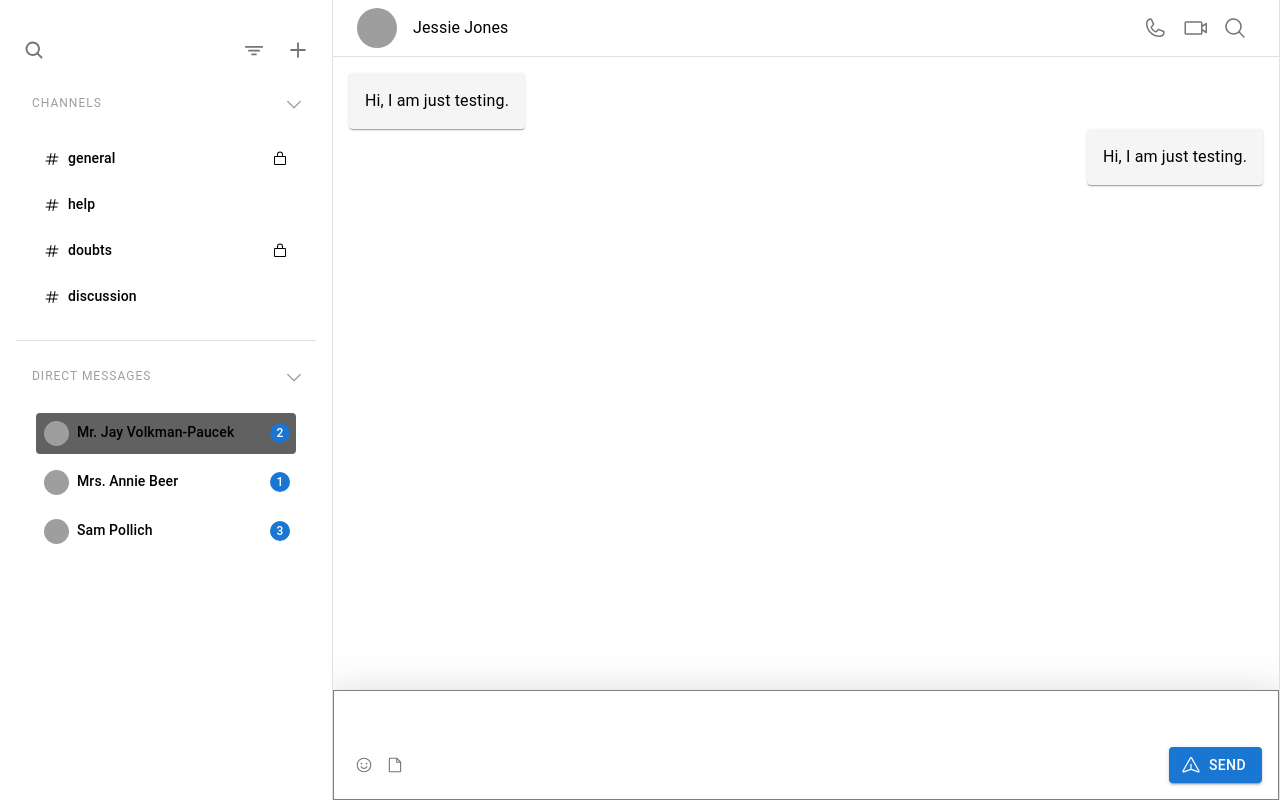
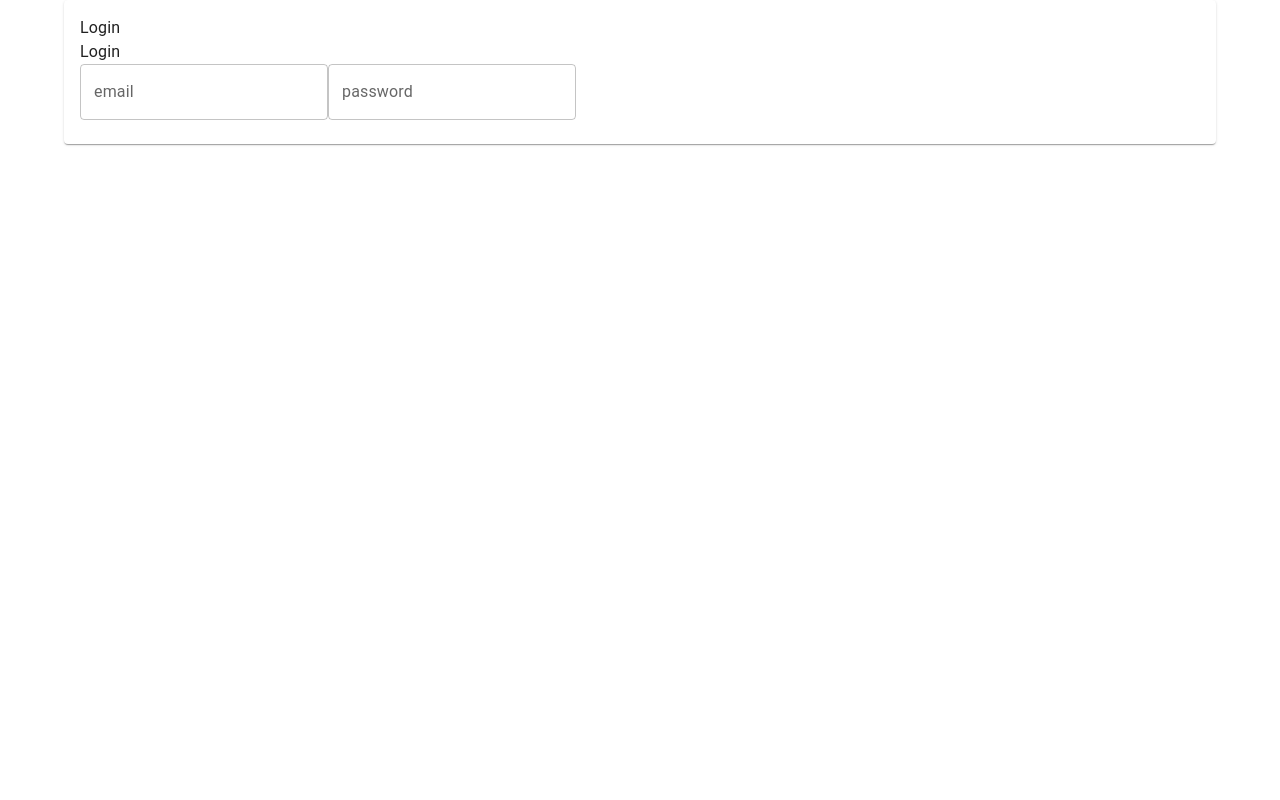
Before and after one commit to RushabhRamani123/Chat_Saas, a React (Vite) app: page /login in a window 1280 px wide. Built offline with nearby package versions, Linux system fonts and the light colour scheme; grey boxes are pictures that could not be loaded.

Commit message:
Login ui

```diff
--- a/package.json
+++ b/package.json
@@ -22,7 +22,8 @@
     "emoji-mart": "^5.6.0",
     "phosphor-react": "^1.4.1",
     "react": "^18.3.1",
-    "react-dom": "^18.3.1"
+    "react-dom": "^18.3.1",
+    "react-router-dom": "^6.25.1"
   },
   "devDependencies": {
     "@types/react": "^18.3.3",
--- a/src/App.jsx
+++ b/src/App.jsx
@@ -1,16 +1,18 @@
 import { Box } from "@mui/material";
 import Sidebar from "./sections/Chat/Sidebar";
 import ChatWindow from "./sections/Chat/ChatWindow";
+import { Route, Routes } from "react-router-dom";
+import Login from "./pages/auth/Login";
+import Home from "./pages/dashboard/Home";
 
 function App() {
   return (
     <>
-      <Box sx={{ height: "100vh", display: "flex" }}>
-        {/* Side Bar */}
-        <Sidebar />
 
-        <ChatWindow />
-      </Box>
+      <Routes>
+       <Route path="/login" element={<Login />}/>
+       <Route  element={<Home />} index/>
+      </Routes>
     </>
   );
 }
--- a/src/main.jsx
+++ b/src/main.jsx
@@ -4,10 +4,13 @@ import App from "./App.jsx";
 import "./index.css";
 import { LocalizationProvider } from "@mui/x-date-pickers/LocalizationProvider";
 import { AdapterDayjs } from "@mui/x-date-pickers/AdapterDayjs";
+import { BrowserRouter as Router } from "react-router-dom";
 ReactDOM.createRoot(document.getElementById("root")).render(
   <React.StrictMode>
     <LocalizationProvider dateAdapter={AdapterDayjs}>
+      <Router>
       <App />
+      </Router>
     </LocalizationProvider>
   </React.StrictMode>
 );
--- /dev/null
+++ b/src/pages/auth/Login.jsx
@@ -0,0 +1,19 @@
+import { Box, Card, CardContent, Container, TextField, Typography } from "@mui/material"
+const Login = () => {
+  return (
+    <Box>
+        <Container>
+        <Card>
+            <CardContent>
+                <Typography>Login</Typography>
+                <Typography>Login</Typography>
+                <TextField label="email" placeholder="Enter your email"/>
+                <TextField label="password" placeholder="Enter your password"/>
+            </CardContent>
+        </Card>
+        </Container>
+    </Box>
+  )
+}
+
+export default Login
--- /dev/null
+++ b/src/pages/dashboard/Home.jsx
@@ -0,0 +1,15 @@
+import { Box } from "@mui/material"
+import Sidebar from "../../sections/Chat/Sidebar"
+import ChatWindow from "../../sections/Chat/ChatWindow"
+
+const Home = () => {
+  return (
+    <Box sx={{ height: "100vh", display: "flex" }}>
+    {/* Side Bar */}
+    <Sidebar />
+    <ChatWindow />
+  </Box>
+  )
+}
+
+export default Home
```
Also changed, not shown: 1 other file (tests, documents, lock files or other folders).
